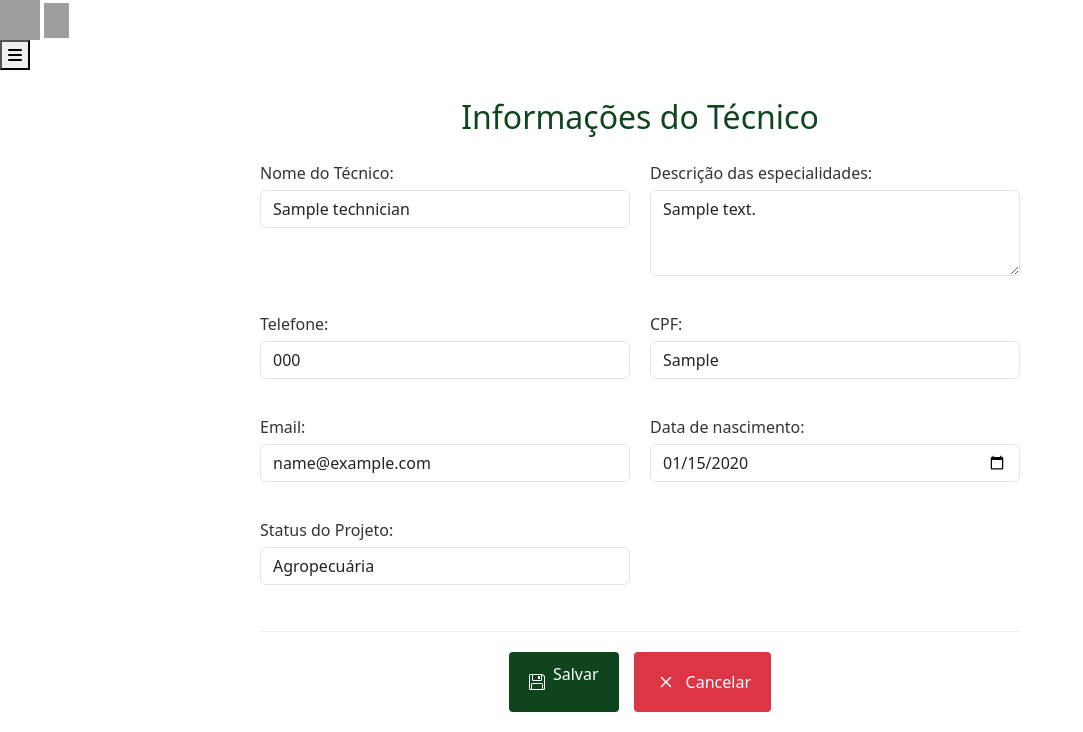
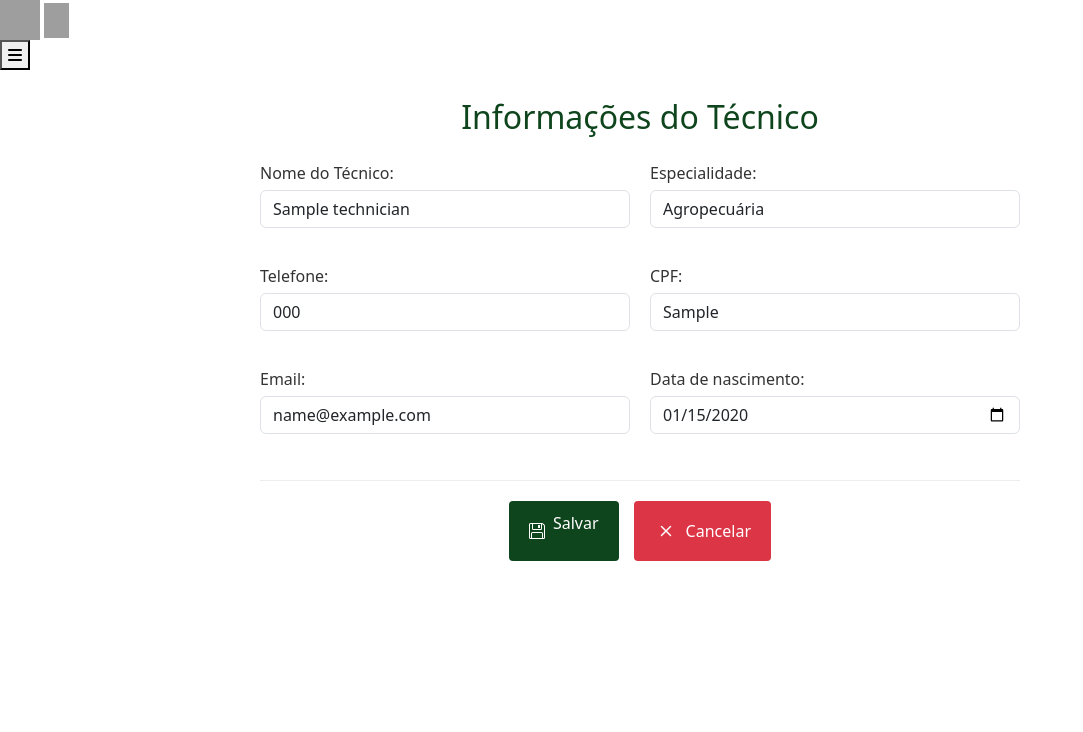
Before and after one commit to Filepa/SistemaSEAPAC, a Django app: page /lista-tecnicos/editar/1/ in a window 1280 px wide. Shown: the part 92-824 px from the top of the page, without its empty margins (0-1083 px from the left). After the commit the page ends 653 px from the top, so only its background shows below. Run offline with Django 5.2, Linux system fonts and the light colour scheme; a user stored in the database is signed in; tables that the repository leaves empty hold one stand-in row (values such as "Sample post"); grey boxes are pictures that could not be loaded.

Commit message:
correção de erro tecnico

```diff
--- a/seapac/forms.py
+++ b/seapac/forms.py
@@ -3,8 +3,7 @@ from django import forms
 from .models import Family, Project, Technician, Subsystem, TimelineEvent
 from django.forms import formset_factory, BaseFormSet
 import json
-from django.core.exceptions import ValidationError
-from decimal import Decimal, InvalidOperation
+from PIL import Image
 
 class ProjectForm(ModelForm):
     class Meta:
@@ -26,7 +25,6 @@ class TechnicianForm(ModelForm):
         model = Technician
         fields = '__all__'
         widgets = {
-            "descricao": forms.Textarea(attrs={"rows": 3, "placeholder": "Descreva a experiência e área de atuação do técnico...",'class': 'form-control'}),
             "nome_tecnico": forms.TextInput(attrs={'class': 'form-control'}),
             "email": forms.EmailInput(attrs={'class': 'form-control'}),
             "telefone": forms.TextInput(attrs={'class': 'form-control'}),
--- a/seapac/models.py
+++ b/seapac/models.py
@@ -12,7 +12,6 @@ class Technician(models.Model):
     ]
 
     nome_tecnico = models.CharField(max_length=50)
-    descricao = models.TextField()
     telefone = models.CharField(max_length=30)
     cpf = models.CharField(max_length=30)
     email = models.EmailField()
--- a/seapac/templates/partials/cards/technician_card.html
+++ b/seapac/templates/partials/cards/technician_card.html
@@ -8,7 +8,7 @@
                     <i class="fas fa-user-circle me-2"></i>{{ tec.nome_tecnico }}
                 </h5>
                 <p class="text-muted small mb-3">
-                    <i class="fas fa-bookmark me-2"></i>{{ tec.descricao }}
+                    <i class="fas fa-bookmark me-2"></i>{{ tec.especialidade }}
                 </p>
             </div>
 
--- a/seapac/templates/seapac/tecnicos/tecnicos_form.html
+++ b/seapac/templates/seapac/tecnicos/tecnicos_form.html
@@ -36,8 +36,8 @@
                     </div>
 
                     <div class="mb-3">
-                        <label for="descricao" class="form-label">Descrição das especialidades:</label>
-                        {{ form.descricao }}
+                        <label for="especialidade" class="form-label">Especialidade:</label>
+                        {{ form.especialidade }}
                     </div>
 
                     <div class="mb-3">
@@ -60,10 +60,6 @@
                         {{ form.data_nascimento }}
                     </div>
 
-                    <div class="mb-3">
-                        <label for="status" class="form-label">Status do Projeto:</label>
-                        {{ form.especialidade }}
-                    </div>
                 </div>
             </div>
         </section>
```
Also changed, not shown: seapac/migrations/0020_technician_especialidade_and_more.py (added), usuarios/migrations/0004_alter_usuario_cpf.py (added).
